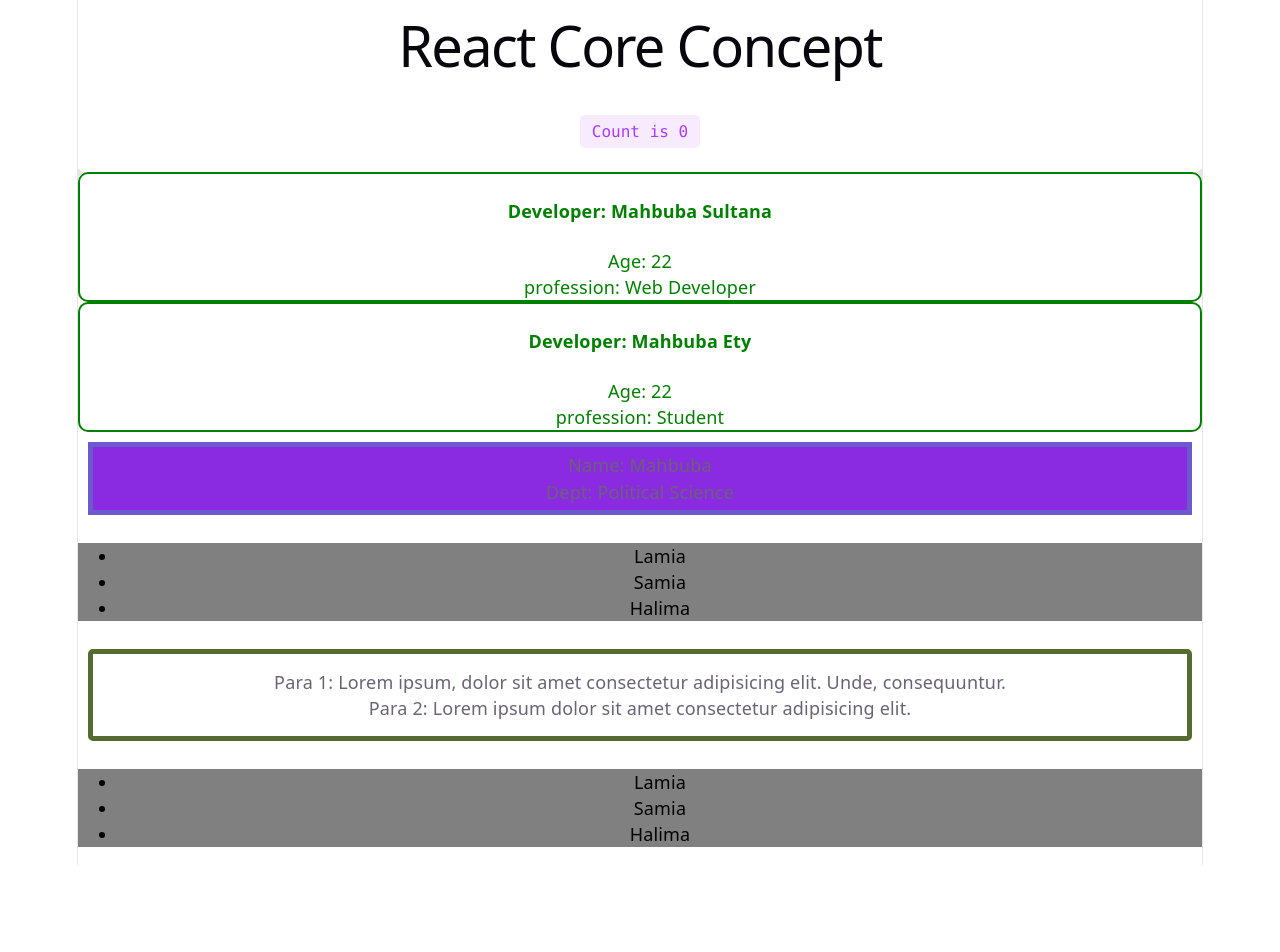
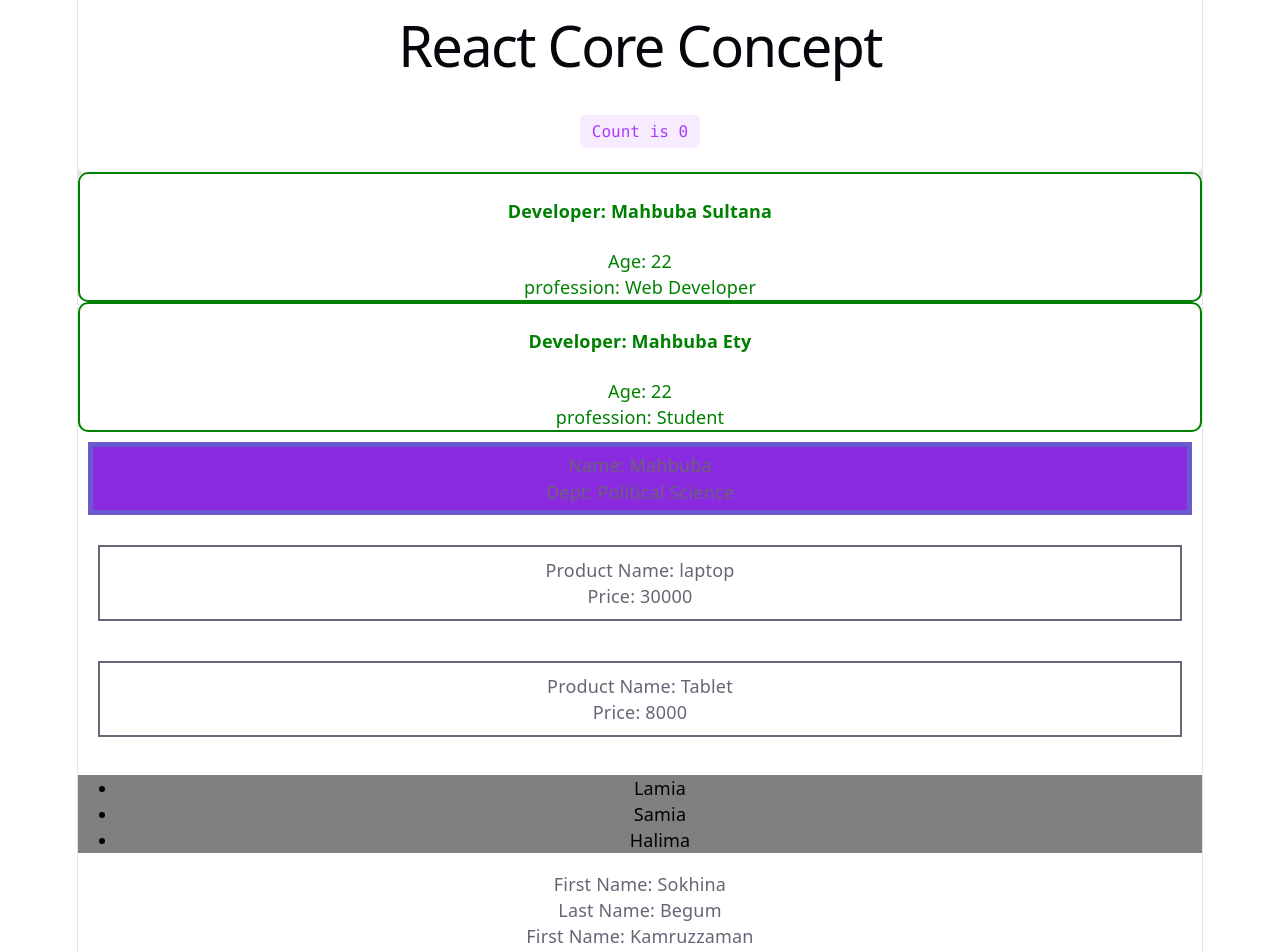
Before and after one commit to MahbubaSultanaEty/explore-core-react, a React (Vite) app: page / in a window 1280 px wide. Shown: the top 952 px of the page. Before the commit the page ends 865 px from the top, so only its background shows below. Built offline with nearby package versions, Linux system fonts and the light colour scheme.

Commit message:
props as parameters by destructing

```diff
--- a/src/App.jsx
+++ b/src/App.jsx
@@ -4,6 +4,13 @@ import viteLogo from './assets/vite.svg'
 import heroImg from './assets/hero.png'
 import './App.css'
 
+
+/** React  এ JSX এ style add করার ৩টা common নিয়ম
+ * (External CSS) থেকে Style : CSS file এ style লিখো & JSX এ className ব্যবহার করো
+ * একটা JavaScript object বানিয়ে সেটাকে Object Variable থেকে Style  হিসেবে use করা যায়।
+ * JSX এর ভিতরেই সরাসরি object লিখে inline style দেওয়া।
+ *
+*/
 function App() {
   const [count, setCount] = useState(0)
 
@@ -29,7 +36,12 @@ function App() {
       <Person name="Ety" prof="Student"></Person>
       <Student></Student>
 
+      <Product name="laptop" price="30000"></Product>
+      <Product name="Tablet" price="8000"></Product>
+
       <Friends> </Friends>
+      <FullName fName="Sokhina" lName="Begum"></FullName>
+      <FullName fName="Kamruzzaman" ></FullName>
       <Div></Div>
       <Friends> </Friends>
 
@@ -55,7 +67,6 @@ function Person(props) {
 }
 
 function Friends() {
-
   const ulStyle = {
     color: 'black',
     backgroundColor: 'gray'
@@ -87,3 +98,25 @@ function Student() {
    </div>
   )
 }
+
+
+function Product({name, price}) {
+  return (
+    <div style={{
+      padding: "10px",
+      margin: "20px",
+      border: "2px solid "
+    }}>
+      <p>Product Name: { name}</p>
+      <p>Price: { price}</p>
+   </div>
+  )
+}
+function FullName({fName, lName=" "}) {
+  return (
+    <div>
+      <p>First Name: { fName}</p>
+      <p>Last Name: { lName}</p>
+    </div>
+  )
+}
```
